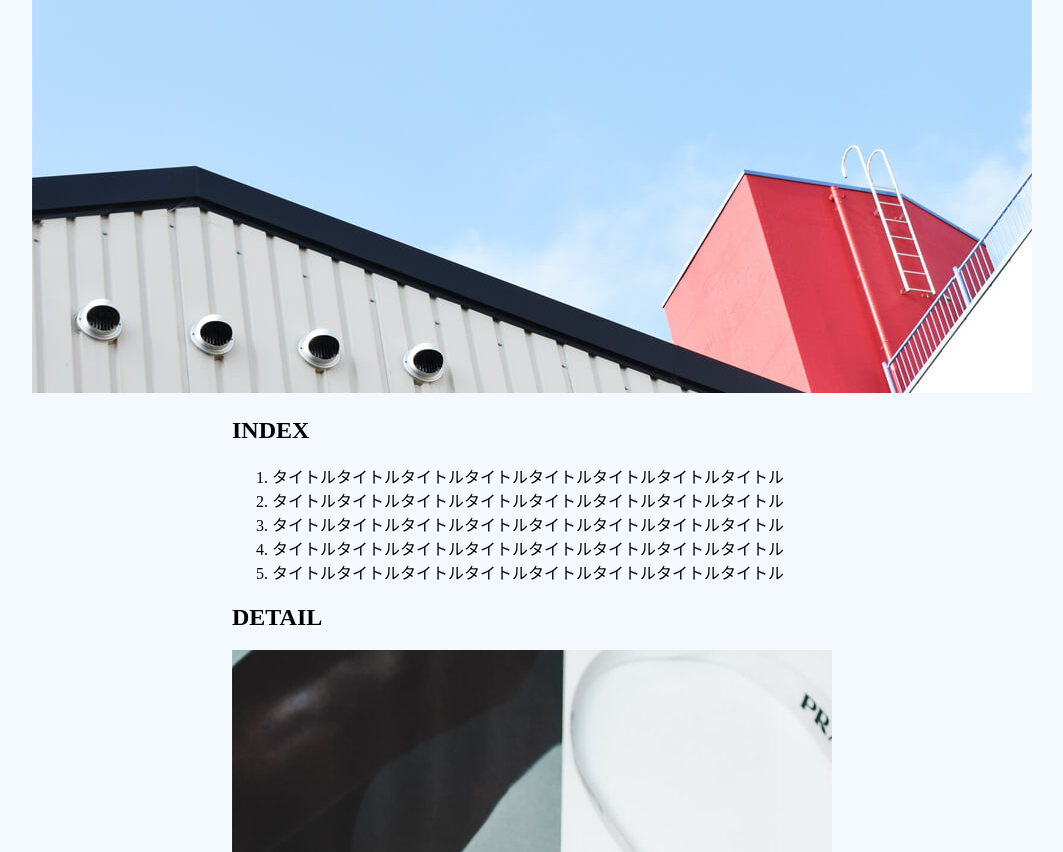
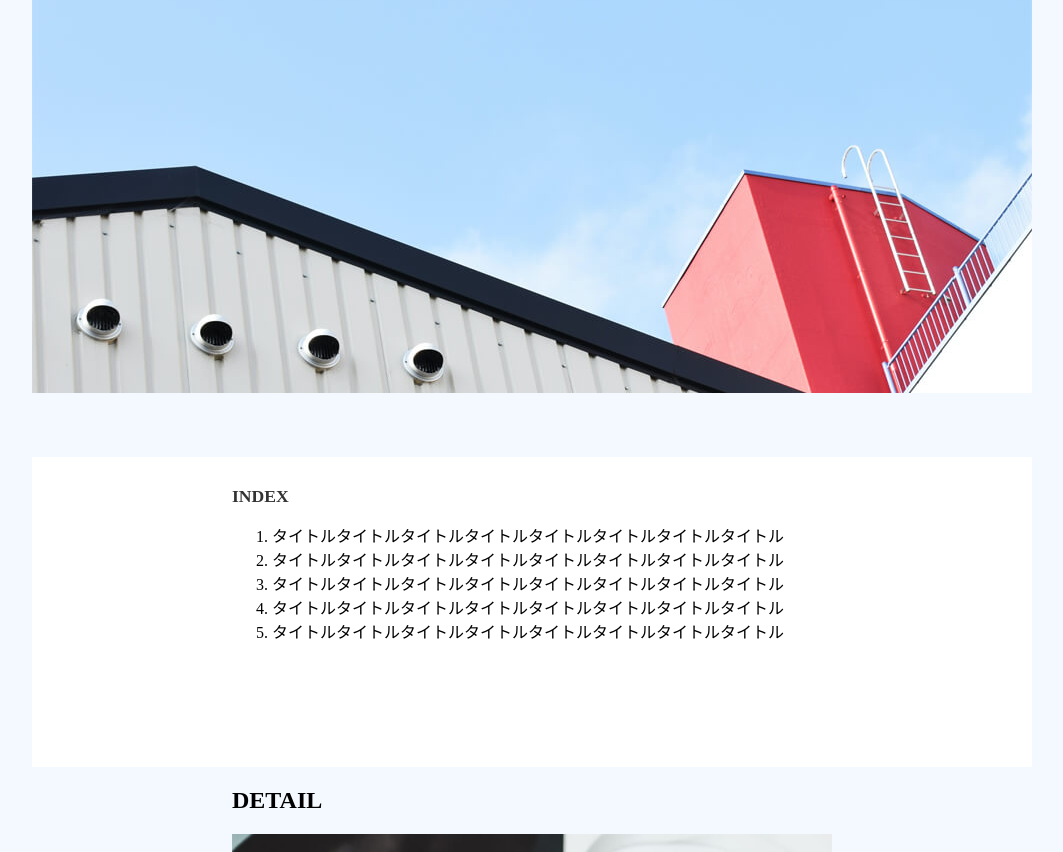
Before and after one commit to hagiwarat/PHOTO-BOOK, a plain HTML site: page index.html in a window 1280 px wide. Shown: the part 100-952 px from the top of the page, without its empty margins (108-1171 px from the left). Drawn offline with Linux system fonts and the light colour scheme.

Commit message:
メインビジュアルとINDEX領域の一部スタイリング

```diff
--- a/css/styles.css
+++ b/css/styles.css
@@ -32,3 +32,21 @@ img {
 .page-header__title img {
   display: block;
 }
+
+/* メイン */
+.mainvisual {
+  margin-bottom: 60px;
+}
+
+/* INDEX */
+.index {
+  background-color: #fff;
+  height: 280px;
+  padding: 15px 0;
+}
+
+.index h2 {
+  font-size: 1.1rem;
+  font-weight: bold;
+  color: #333;
+}
--- a/index.html
+++ b/index.html
@@ -19,12 +19,12 @@
     </header>
 
     <main>
-      <div>
+      <div class="mainvisual">
         <img src="images/mainvisual.jpg" alt="メインビジュアル">
       </div>
 
+      <div class="index">
         <section class="inner">
-        <div>
             <h2>
               INDEX
             </h2>
@@ -35,8 +35,8 @@
               <li>タイトルタイトルタイトルタイトルタイトルタイトルタイトルタイトル</li>
               <li>タイトルタイトルタイトルタイトルタイトルタイトルタイトルタイトル</li>
             </ol>
+        </section>
       </div>
-      </section>
 
       <section class="inner">
         <h2>
```
Lines whose indentation alone changed are shown as unchanged.
